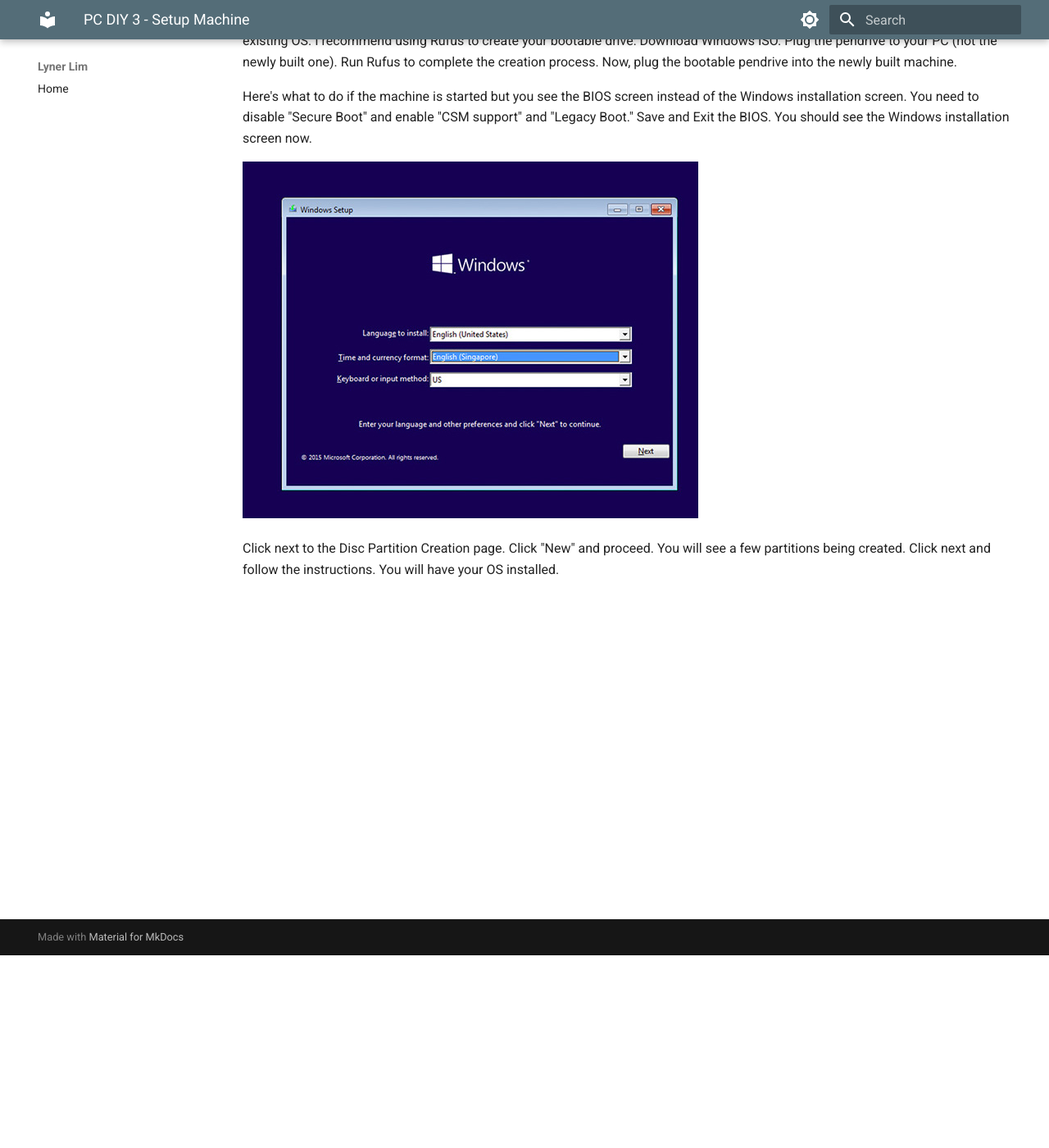
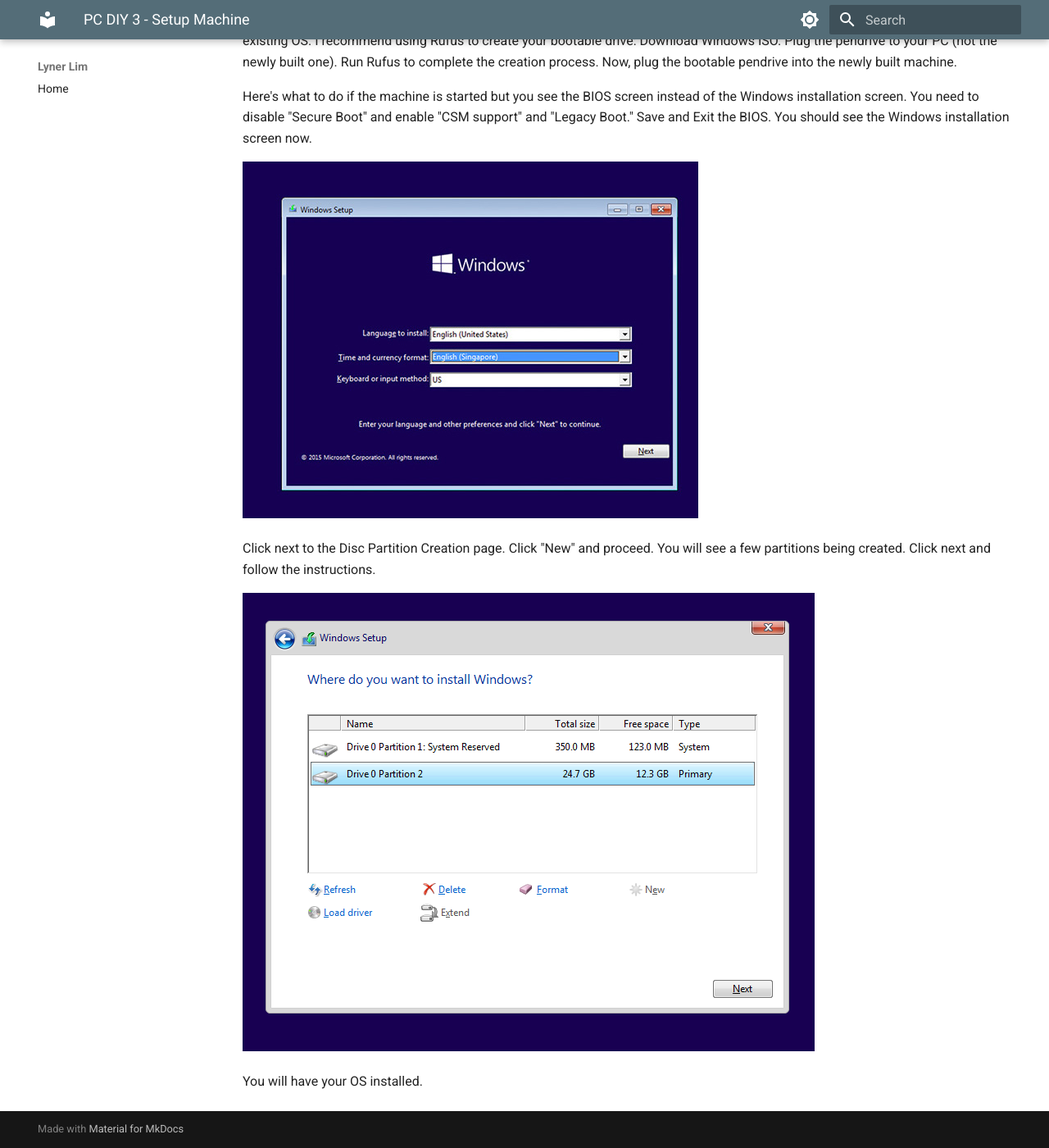
Before and after one commit to lynerlwl/lynerlwl.github.io, an MkDocs documentation site: the page built from src/blog/pc-diy-setup-machine.md, in a window 1280 px wide and 1400 px high, scrolled down 235 px. Shown: the whole window at 82% size. Built offline with MkDocs 1.6.1 and Material for MkDocs 9.7.7, drawn with Linux system fonts in a browser that asks for light colours.

Commit message:
content update

```diff
--- a/docs/blog/pc-diy-setup-machine/index.html
+++ b/docs/blog/pc-diy-setup-machine/index.html
@@ -243,7 +243,9 @@
 Now, plug the bootable pendrive into the newly built machine.</p>
 <p>Here's what to do if the machine is started but you see the BIOS screen instead of the Windows installation screen. You need to disable "Secure Boot" and enable "CSM support" and "Legacy Boot." Save and Exit the BIOS. You should see the Windows installation screen now. </p>
 <p><img alt="Windows Installation Screen" src="../pc-diy-3-img/win-install.jpeg" /></p>
-<p>Click next to the Disc Partition Creation page. Click "New" and proceed. You will see a few partitions being created. Click next and follow the instructions. You will have your OS installed.</p>
+<p>Click next to the Disc Partition Creation page. Click "New" and proceed. You will see a few partitions being created. Click next and follow the instructions. </p>
+<p><img alt="Disc Partition Screen" src="../pc-diy-3-img/partition-create.png" /></p>
+<p>You will have your OS installed.</p>
 
 
             </article>
--- a/src/blog/pc-diy-setup-machine.md
+++ b/src/blog/pc-diy-setup-machine.md
@@ -16,4 +16,8 @@
 
 ![Windows Installation Screen](pc-diy-3-img/win-install.jpeg)
 
-Click next to the Disc Partition Creation page. Click "New" and proceed. You will see a few partitions being created. Click next and follow the instructions. You will have your OS installed.
+Click next to the Disc Partition Creation page. Click "New" and proceed. You will see a few partitions being created. Click next and follow the instructions.
+
+![Disc Partition Screen](pc-diy-3-img/partition-create.png)
+
+You will have your OS installed.
```
Also changed, not shown: 1 other file.
